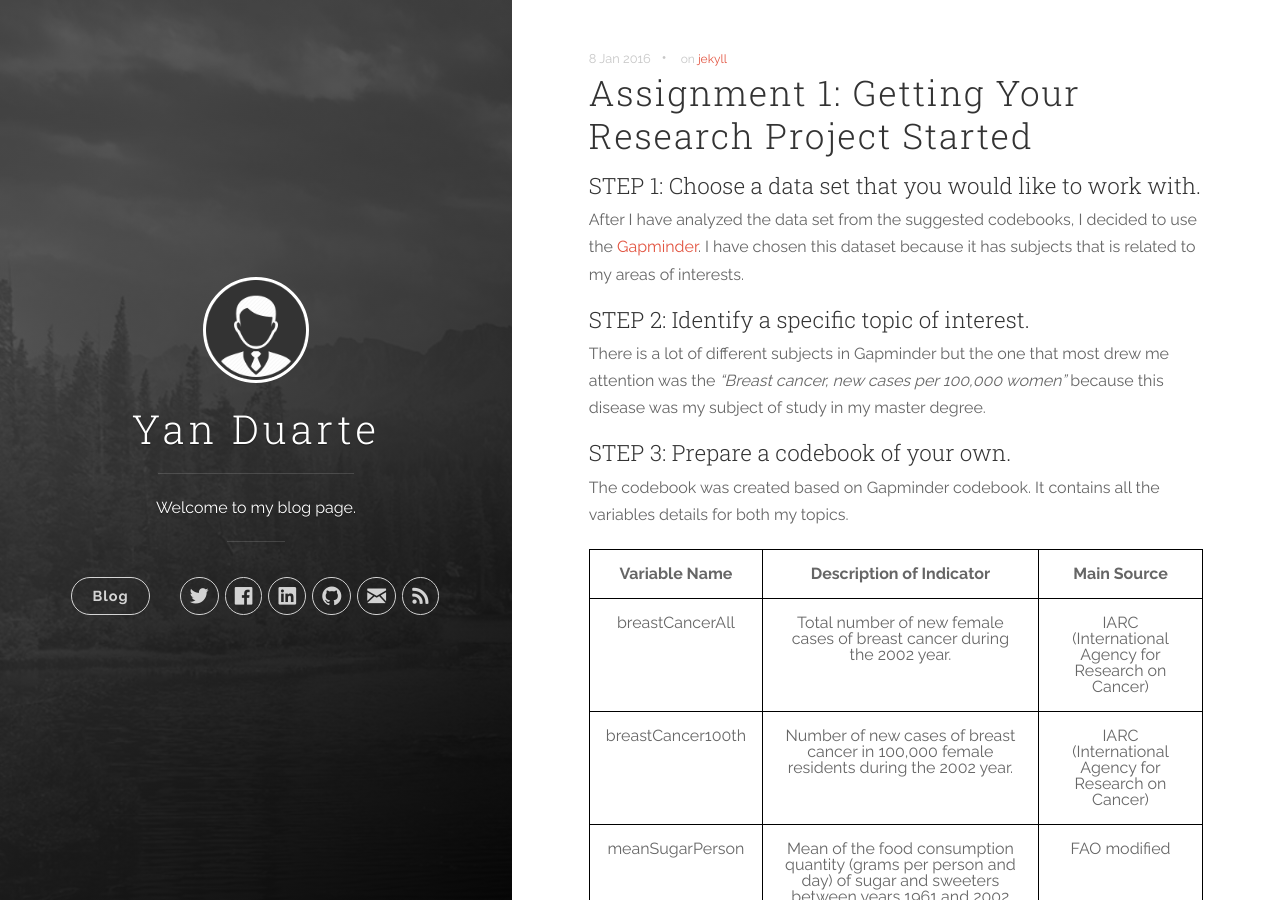
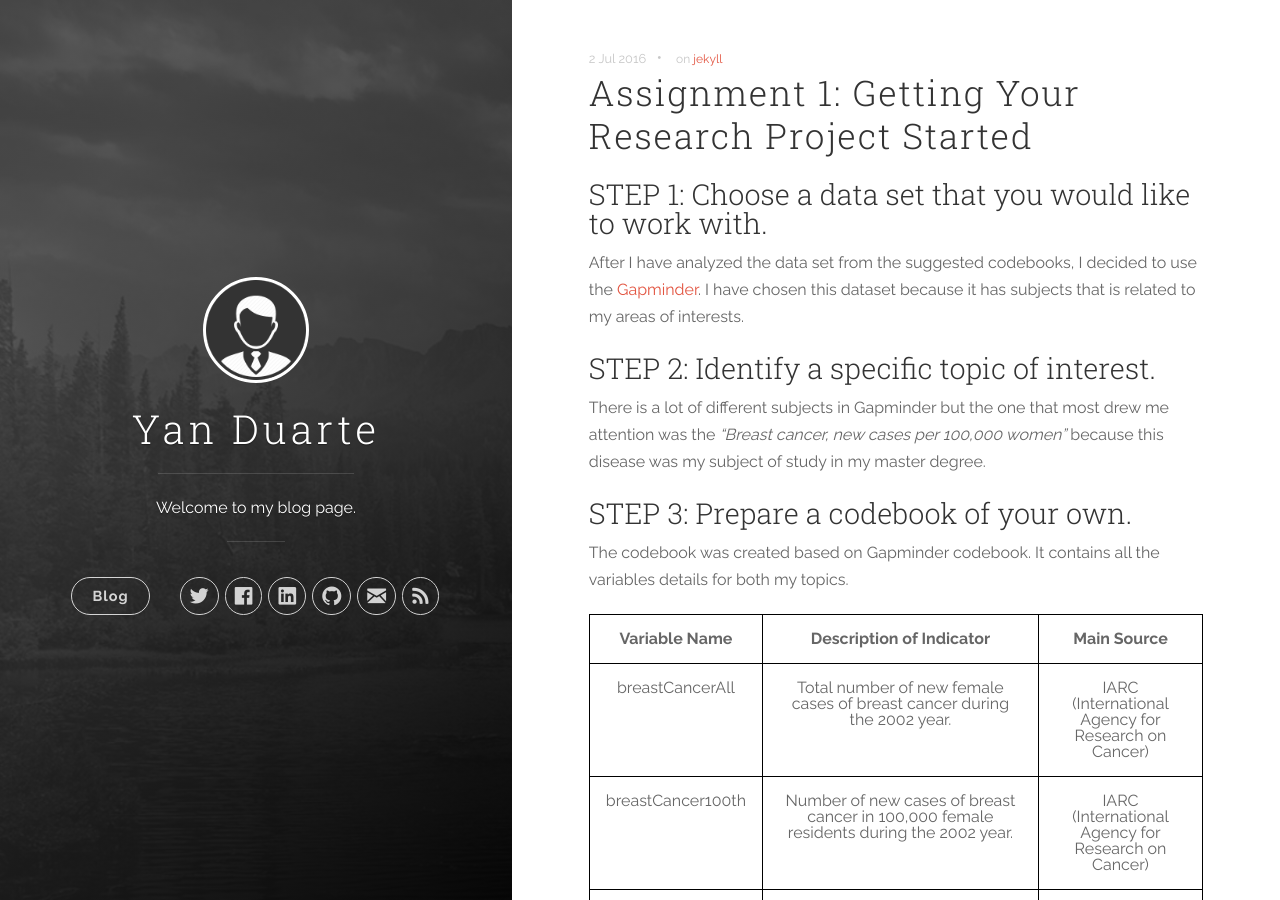
Before and after one commit to yan-duarte/yan-duarte.github.io, a Jekyll site: the page built from _posts/2016-01-08-welcome-to-jekyll.markdown, in a window 1280 px wide and 900 px high. Built offline with Jekyll 4.4.1, drawn with Linux system fonts in a browser that asks for light colours; nearby versions of some CDN libraries; some of the changed lines change nothing that is shown.

Commit message:
Update 2016-01-08-welcome-to-jekyll.markdown

```diff
--- a/_posts/2016-01-08-welcome-to-jekyll.markdown
+++ b/_posts/2016-01-08-welcome-to-jekyll.markdown
@@ -1,19 +1,19 @@
 ---
 title: 'Assignment 1: Getting Your Research Project Started'
-date: 2016-01-08T15:04:23.000Z
+date: 2016-07-01 22:05:00 -0300
 categories:
   - jekyll
 tags:
   - jekyll
 published: true
 ---
-### STEP 1: Choose a data set that you would like to work with.
+## STEP 1: Choose a data set that you would like to work with.
 After I have analyzed the data set from the suggested codebooks, I decided to use the [Gapminder][link_gapminder]. I have chosen this dataset because it has subjects that is related to my areas of interests.
 
-### STEP 2: Identify a specific topic of interest.
+## STEP 2: Identify a specific topic of interest.
 There is a lot of different subjects in Gapminder but the one that most drew me attention was the _"Breast cancer, new cases per 100,000 women"_ because this disease was my subject of study in my master degree.
 
-### STEP 3: Prepare a codebook of your own.
+## STEP 3: Prepare a codebook of your own.
 The codebook was created based on Gapminder codebook. It contains all the variables details for both my topics.
 
 |   Variable Name   |      Description of Indicator   |  Main Source |
@@ -24,7 +24,7 @@ The codebook was created based on Gapminder codebook. It contains all the variab
 | meanFoodPerson    | Mean of the total supply of food (kilocalories / person & day) available in a country, divided by the population and 365 (the number of days in the year) between the years | FAO modified |
 | meanCholesterol   | The average of the mean TC (Total Cholesterol) of the female population, counted in mmol per L; (calculated as if each country has the same age composition as the world | MRC-HPA Centre for Environment and Health |
 
-### STEP 4: Identify a second topic that you would like to explore in terms of its association with your original topic.
+## STEP 4: Identify a second topic that you would like to explore in terms of its association with your original topic.
 
 
 
```
